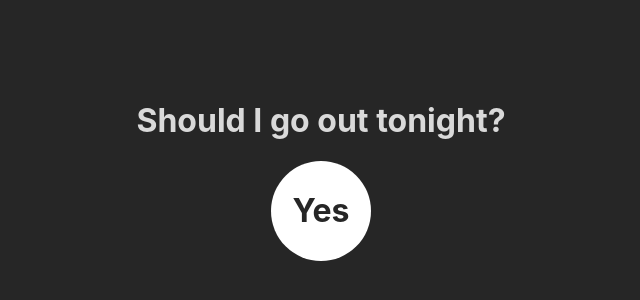
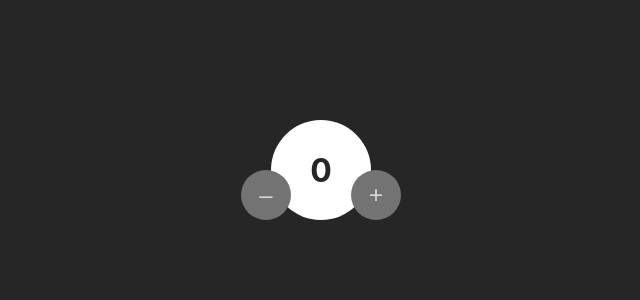
Before and after one commit to dhiaaalshalabi/react-class-component, a React (Create React App) app: page / in a window 1280 px wide. Shown: the part 230-530 px from the top of the page, without its empty margins (319-959 px from the left). Built offline with nearby package versions, Linux system fonts and the light colour scheme.

Commit message:
Convert to a class component with state.

```diff
--- a/src/App.css
+++ b/src/App.css
@@ -14,17 +14,32 @@ body {
   align-items: center;
 }
 
-.state {
+.counter {
   display: flex;
-  flex-direction: column;
-  align-items: center;
+  align-items: flex-end;
 }
 
-.state-title {
-  text-align: center;
+.counter > button {
+  height: 50px;
+  width: 50px;
+  border-radius: 50%;
+  border: none;
+  cursor: pointer;
+  background-color: #737373;
+  color: #d9d9d9;
+  font-size: 1.5rem;
 }
 
-.state-value {
+.counter > button:hover {
+  background-color: #404040;
+  color: #d9d9d9;
+}
+
+.counter > button:focus {
+  outline: none;
+}
+
+.counter--count {
   background-color: white;
   height: 100px;
   width: 100px;
@@ -33,5 +48,13 @@ body {
   justify-content: center;
   align-items: center;
   color: #262626;
-  cursor: pointer;
 }
+
+.counter--plus {
+  margin-left: -20px;
+}
+
+.counter--minus {
+  margin-right: -20px;
+  z-index: 1;
+}
--- a/src/App.js
+++ b/src/App.js
@@ -2,26 +2,26 @@ import React from 'react'
 import './App.css'
 
 class App extends React.Component {
-
   state = {
-    goOut: true
+    count: 0
   }
 
-  toggleGoOut = () => {
-    this.setState(prevState => {
-      return {
-        goOut: !prevState.goOut
-      }
-    })
+  add = () => {
+    this.setState(preCount => ({ count: preCount.count + 1 }))
+  }
+
+  subtract = () => {
+    this.setState(preCount => ({ count: preCount.count - 1 }))
   }
 
   render() {
     return (
-      <div className="state">
-        <h1 className="state-title">Should I go out tonight?</h1>
-        <div className="state-value" onClick={this.toggleGoOut}>
-          <h1>{this.state.goOut ? "Yes" : "No"}</h1>
+      <div className="counter" >
+        <button className="counter--minus" onClick={this.subtract}>–</button>
+        <div className="counter--count">
+          <h1>{this.state.count}</h1>
         </div>
+        <button className="counter--plus" onClick={this.add}>+</button>
       </div>
     )
   }
```
